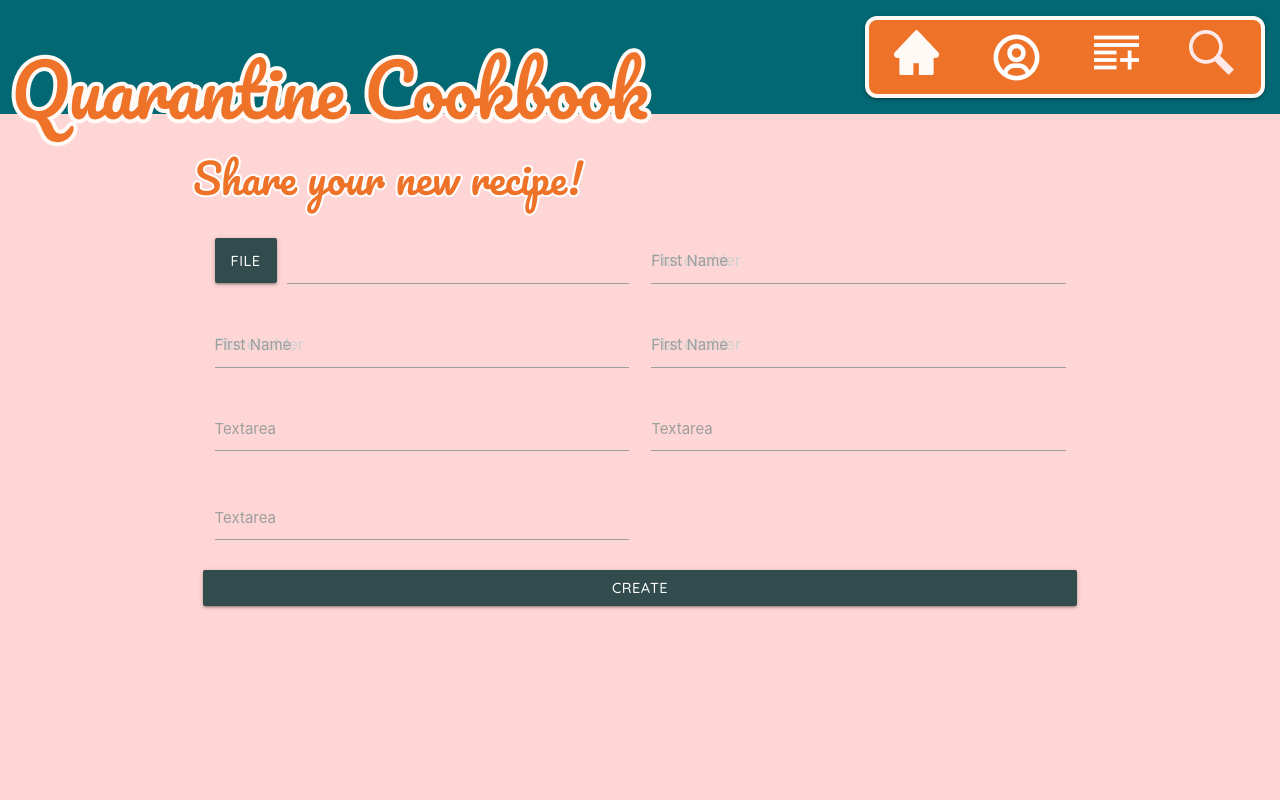
After one commit to Matt-atCasey/QuarantineCookbook, a Flask app: page /add_recipe in a window 1280 px wide. The commit adds this page. Run offline with Flask 2, Linux system fonts and the light colour scheme; some libraries are stand-ins or nearby versions.

Commit message:
added skeleton for add recipe form

```diff
--- a/app.py
+++ b/app.py
@@ -8,17 +8,28 @@ app = Flask(__name__)
 app.config['MONGO_DBNAME'] = 'cookbook-app-db'
 # DO NOT UPLOAD WITH URI
 app.config['MONGO_URI'] = (
-    "<mongoURI>")
+    "")
 
 mongo = PyMongo(app)
 
-
+# Default home page
 @app.route('/')
 def home():
     recipes = mongo.db.recipe.find()
     return render_template('home.html', recipes=recipes)
 
 
+@app.route('/add_recipe', methods=['GET', 'POST'])
+def add_recipe():
+    if request.method == 'GET':
+        return render_template('addrecipe.html')
+    else:
+        if request.method == 'POST':
+            exis_recipes = mongo.db.recipes
+            exis_recipes.insert_one(request.form.to_dict())
+            return redirect(url_for('home'))
+
+
 if __name__ == '__main__':
     app.run(host=os.environ.get('IP'), port=(
         os.environ.get('PORT')), debug=True)
--- a/static/css/style.css
+++ b/static/css/style.css
@@ -4,7 +4,7 @@ html,
 body {
   width: 100%;
   height: 100%;
-  background: #FFD6D6;
+  background: #ffd6d6;
 }
 
 header {
@@ -13,8 +13,8 @@ header {
 }
 
 nav {
-  background: #EF7229;
-  border: 4px solid #FFFAF6;
+  background: #ef7229;
+  border: 4px solid #fffaf6;
   box-sizing: border-box;
   border-radius: 12px;
   height: 82px;
@@ -43,8 +43,7 @@ nav {
   font-weight: bold;
   font-size: 27px;
   line-height: 34px;
-  color: #324B4C;
-
+  color: #324b4c;
 }
 
 .header_nav {
@@ -65,24 +64,22 @@ nav {
   font-family: Quicksand;
   font-style: normal;
   font-weight: 500;
-  font-size: calc(14px + (16 - 14) * ((100vw - 300px) / (1600 - 300)));
-  color: #324B4C;
+  font-size: calc(13px + (15 - 13) * ((100vw - 300px) / (1600 - 300)));
+  color: #324b4c;
   padding: 0%;
   margin: 0%;
   display: flex;
   padding-left: 5px;
 }
 
-
 .add_text {
-  color: #7B2C00;
-
+  color: #7b2c00;
 }
 
 .desc_header {
   font-weight: bold;
   /* ([minimum size] + ([maximum size] - [minimum size]) * ((100vw - [minimum viewport width]) / ([maximum viewport width] - [minimum viewport width] */
-  font-size: calc(23px + (27 - 23) * ((100vw - 300px) / (1600 - 300)));
+  font-size: calc(23px + (24 - 23) * ((100vw - 300px) / (1600 - 300)));
 }
 
 /* Main page recipe cards */
@@ -95,10 +92,9 @@ nav {
 }
 
 .divider {
-  background: #324B4C;
+  background: #324b4c;
   width: 25%;
   margin-left: 15vw;
-
 }
 
 .recipe_container {
@@ -108,3 +104,15 @@ nav {
 .recipe_container .col {
   padding: 0%;
 }
+
+.add_recipe_header {
+  margin-top: 5vh;
+}
+
+.btn {
+  font-family: Quicksand;
+  font-style: normal;
+  font-weight: 500;
+  font-size: calc(13px + (15 - 13) * ((100vw - 300px) / (1600 - 300)));
+  background: #324b4c;
+}
--- /dev/null
+++ b/templates/addrecipe.html
@@ -0,0 +1,53 @@
+{% extends 'base.html' %}
+
+{% block content %}
+<div class="add_recipe_header">
+    <img src="{{url_for('static', filename='/img/newrecipe.png')}}" alt="">
+</div>
+
+<div class="row">
+    <form class="col s12" action="#" method="post">
+        <div class="col s6 recipe_form file-field input-field">
+            <div class="btn">
+                <span>File</span>
+                <input type="file" name="recipe_img" id="recipe_img">
+            </div>
+            <div class="file-path-wrapper">
+                <input type="text" class="file-path validate">
+            </div>
+
+
+        </div>
+
+
+        <div class="input-field col s6">
+            <input placeholder="Placeholder" id="first_name" type="text" class="validate">
+            <label for="first_name">First Name</label>
+        </div>
+        <div class="input-field col s6">
+            <input placeholder="Placeholder" id="first_name" type="text" class="validate">
+            <label for="first_name">First Name</label>
+        </div>
+        <div class="input-field col s6">
+            <input placeholder="Placeholder" id="first_name" type="text" class="validate">
+            <label for="first_name">First Name</label>
+        </div>
+        <div class="input-field col s6">
+            <textarea id="textarea1" class="materialize-textarea"></textarea>
+            <label for="textarea1">Textarea</label>
+        </div>
+        <div class="input-field col s6">
+            <textarea id="textarea1" class="materialize-textarea"></textarea>
+            <label for="textarea1">Textarea</label>
+        </div>
+        <div class="input-field col s6">
+            <textarea id="textarea1" class="materialize-textarea"></textarea>
+            <label for="textarea1">Textarea</label>
+        </div>
+
+        <button class="btn waves-effect waves-light col s12" type="submit" name="action">Create
+        </button>
+</div>
+</form>
+
+{% endblock content %}
```
Also changed, not shown: static/img/newrecipe.png (added).
